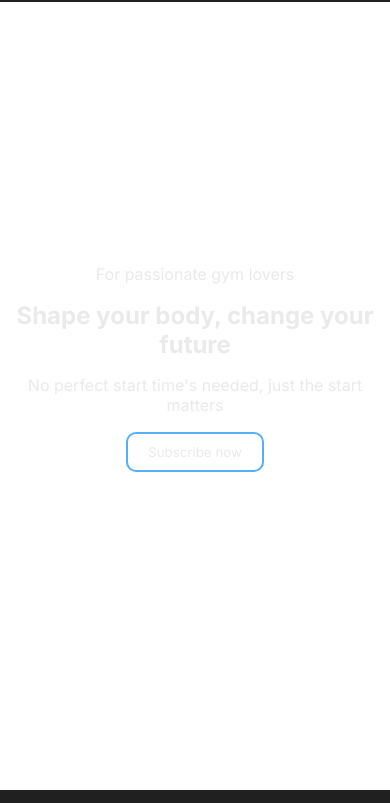
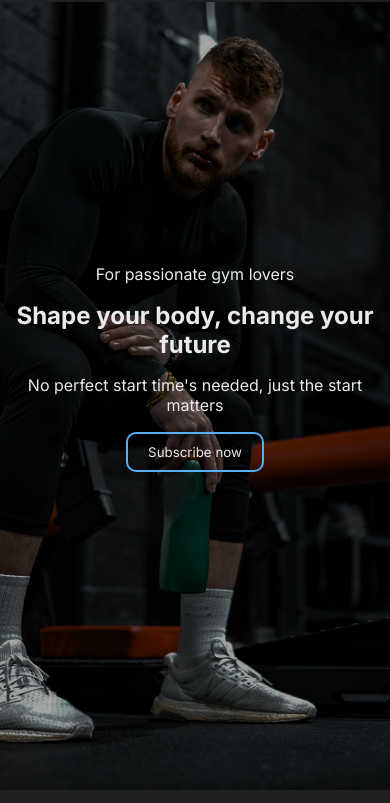
Before and after one commit to JMJ0331/GreekFit, a plain HTML site: page index.html in a window 390 px wide. Shown: the part 54-857 px from the top of the page. Drawn offline with Linux system fonts and the light colour scheme; the site is published under a folder, as on GitHub Pages, so addresses that start at the root find nothing.

Commit message:
Fixed the bug that the image was not appearing

```diff
--- a/CSS/style.css
+++ b/CSS/style.css
@@ -64,7 +64,7 @@ nav ul li{
     }
 
     .herosection{
-        background-image: url(/img/heroimage.png);
+        background-image: url(../img/heroimage.png);
         height: 100vh;
         display: flex;
         background-position: center top;
```
